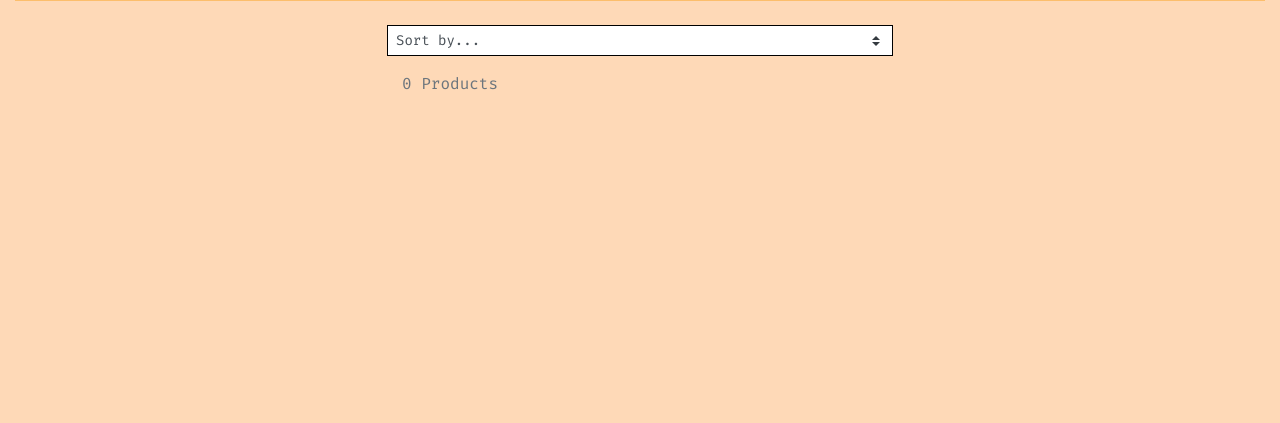
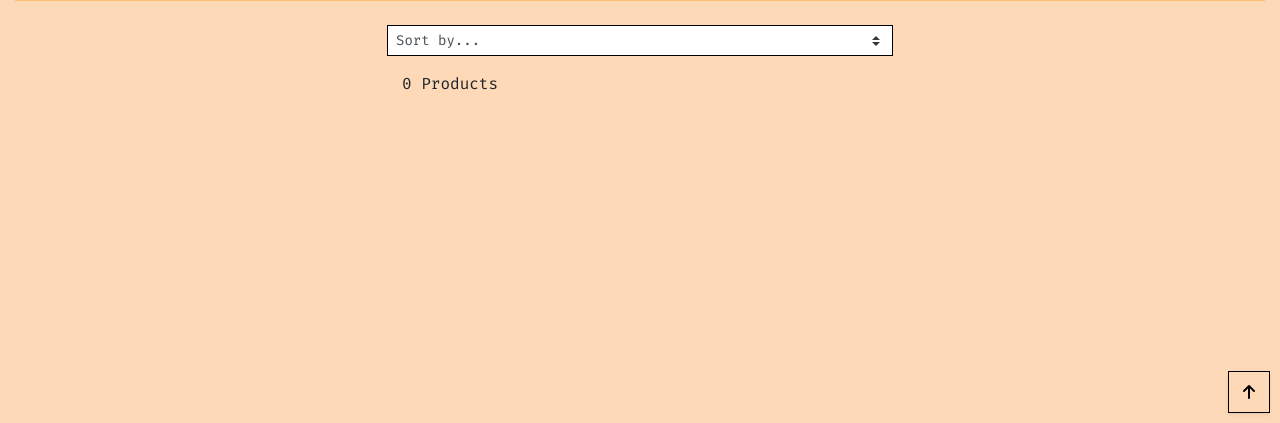
Before and after one commit to katzur/story-sparks, a Django app: page /products/ in a window 1280 px wide. Shown: the part 377-800 px from the top of the page. Run offline with Django 3.2, Linux system fonts and the light colour scheme; data that the repository does not hold is empty; some libraries are stand-ins or nearby versions.

Commit message:
Add sorting JavaScript code and back to the top arrow

```diff
--- a/products/templates/products/products.html
+++ b/products/templates/products/products.html
@@ -43,7 +43,7 @@
                     </select>
                 </div>
                 <div class="col-12 col-md-6 order-md-first">
-                    <p class="text-muted mt-3 text-center text-md-left">
+                    <p class="mt-3 text-center text-md-left">
                         {% if search_term or current_categories or current_sorting != 'None_None' %}
                         <span class="small"><a href="{% url 'products' %}">Products Home</a> | </span>
                         {% endif %}
@@ -104,4 +104,41 @@
         </div>
     </div>
 </div>
+<div class="btt-button shadow-sm rounded-0 border border-black">
+    <a class="btt-link d-flex h-100">
+        <i class="fas fa-arrow-up text-black mx-auto my-auto"></i>
+    </a>
+</div>
 {% endblock %}
+
+{% block postloadjs %}
+    {{ block.super }}
+    <script type="text/javascript">
+		$('.btt-link').click(function(e) {
+			window.scrollTo(0,0)
+		})
+	</script>
+
+    <script type="text/javascript">
+        $('#sort-selector').change(function() {
+            var selector = $(this);
+            var currentUrl = new URL(window.location);
+
+            var selectedVal = selector.val();
+            if(selectedVal != "reset"){
+                var sort = selectedVal.split("_")[0];
+                var direction = selectedVal.split("_")[1];
+
+                currentUrl.searchParams.set("sort", sort);
+                currentUrl.searchParams.set("direction", direction);
+
+                window.location.replace(currentUrl);
+            } else {
+                currentUrl.searchParams.delete("sort");
+                currentUrl.searchParams.delete("direction");
+
+                window.location.replace(currentUrl);
+            }
+        })
+    </script>
+{% endblock %}
--- a/products/views.py
+++ b/products/views.py
@@ -1,6 +1,7 @@
 from django.shortcuts import render, redirect, reverse, get_object_or_404
 from django.contrib import messages
 from django.db.models import Q
+from django.db.models.functions import Lower
 from .models import Product, Category, Scent
 
 # Create your views here.
--- a/static/css/base.css
+++ b/static/css/base.css
@@ -97,6 +97,20 @@ hr {
 
 .card {
 	background: transparent !important;
+}
+
+/* -------------------------------- Back to the top button styling */
+
+.btt-button {
+    height: 42px;
+    width: 42px;
+    position: fixed;
+    bottom: 10px;
+    right: 10px;
+}
+
+.btt-link {
+    cursor: pointer;
 }
 
 /* -------------------------------- Carousel styling from https://www.tutorialrepublic.com/codelab.php?topic=bootstrap&file=testimonial-carousel-with-quote-icon*/
```
